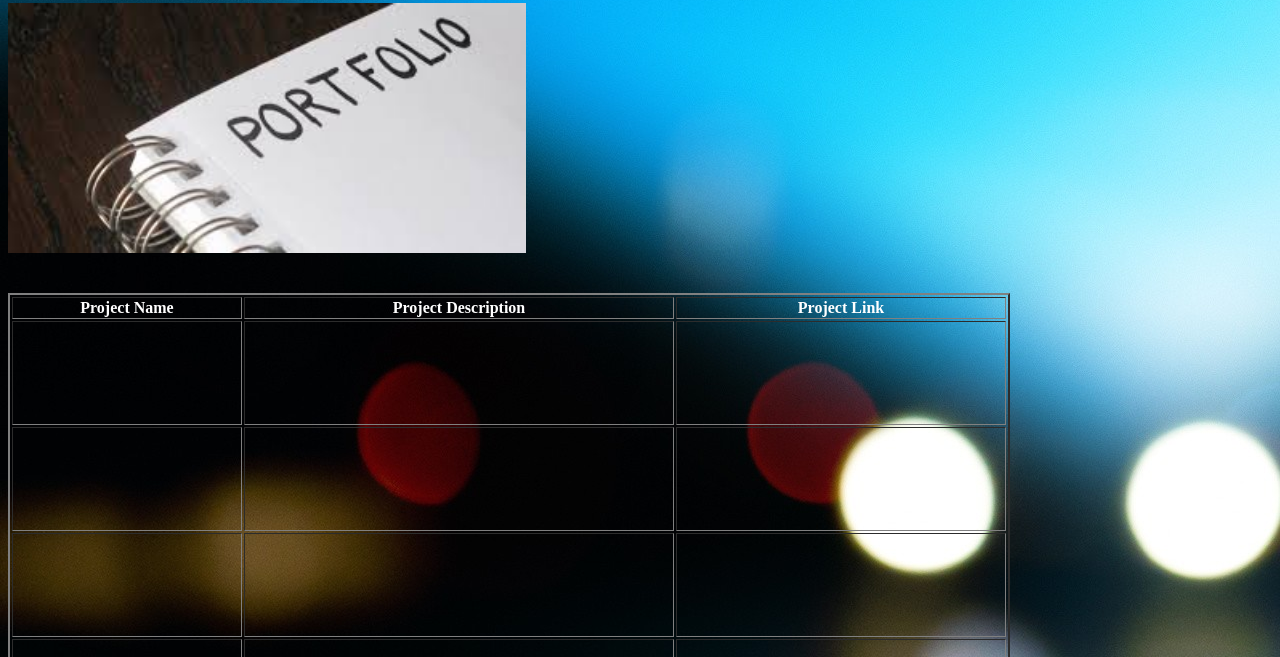
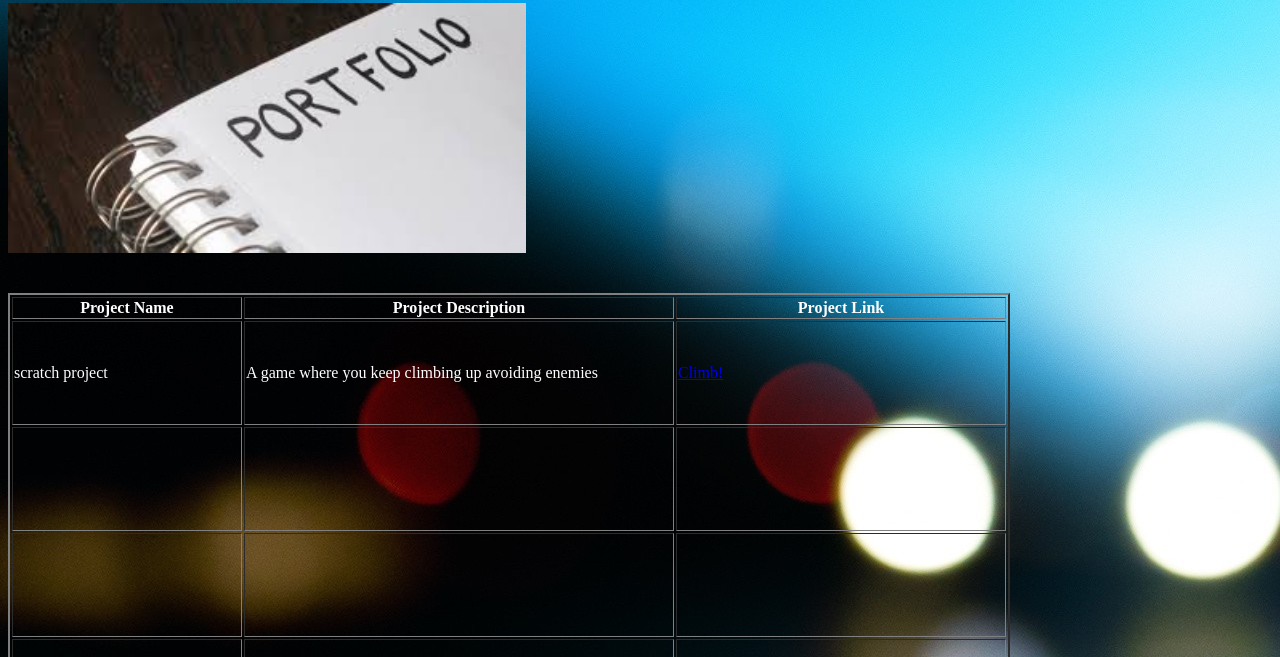
Before and after one commit to bryshuai/CSP4, a plain HTML site: page portfolio.html in a window 1280 px wide. Shown: the part 143-800 px from the top of the page. Drawn offline with Linux system fonts and the light colour scheme.

Commit message:
Update portfolio.html

```diff
--- a/portfolio.html
+++ b/portfolio.html
@@ -25,9 +25,9 @@
                 <th><b>Project Name</b></th><th><b>Project Description</b></th><th><b>Project Link</b></th>
             </tr>
             <tr>
-                <td height="100"></td>
-                <td></td>
-                <td></td>
+                <td height="100">scratch project</td>
+                <td>A game where you keep climbing up avoiding enemies</td>
+                <td><a href="https://scratch.mit.edu/projects/172929429/" target="_blank">Climb!</td>
             </tr>
             <tr>
                 <td height="100"></td>
```
